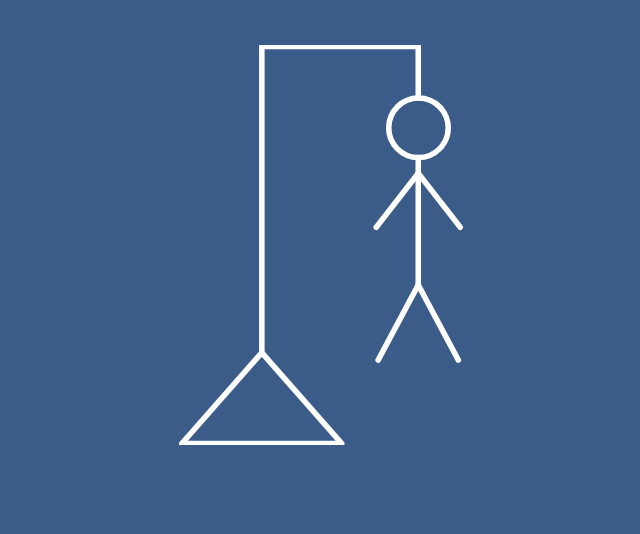
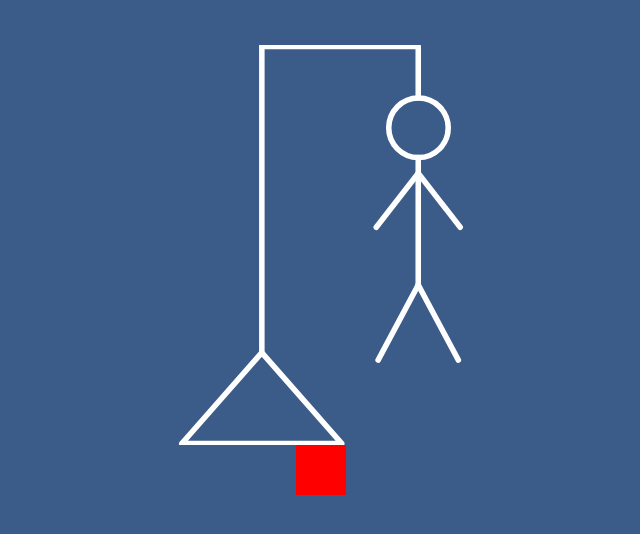
Before and after one commit to ronniegross/ProjectOne, a plain HTML site: page index.html in a window 1280 px wide. Shown: the part 222-756 px from the top of the page, without its empty margins (319-959 px from the left). Drawn offline with nearby package versions, Linux system fonts and the light colour scheme.

Commit message:
created a jquery variable that creates a div box

```diff
--- a/index.html
+++ b/index.html
@@ -16,8 +16,6 @@
 <body>
     <h1>hangman</h1>
     <img class="hangmanSVG" src="hangman-illustration.svg">
-    <div class="letterUnderline">
-
-    </div>
+    <div class="underlinedLetterArea"></div>
 </body>
 </html>
--- a/script.js
+++ b/script.js
@@ -2,6 +2,9 @@
 var wordBank = ["hello", "banana", "candy"];
 var randomNumber = Math.random();
 var randomWholeNumber = Math.floor(randomNumber * wordBank.length);
-var randomArrayWord = wordBank[randomWholeNumber]
+var randomArrayWord = wordBank[randomWholeNumber];
 
-console.log(randomArrayWord);
+// generate a series of underlined divs that corresponds to the length of the randomly generated word
+
+var letterBox = $( ".underlinedLetterArea" ).append("<div class='letterBox'></div>");
+console.log(letterBox)
--- a/style.css
+++ b/style.css
@@ -17,3 +17,9 @@ h1 {
     width: 400px;
     height: 400px;
 }
+
+.letterBox {
+    width: 50px;
+    height: 50px;
+    background-color: red;
+}
```
